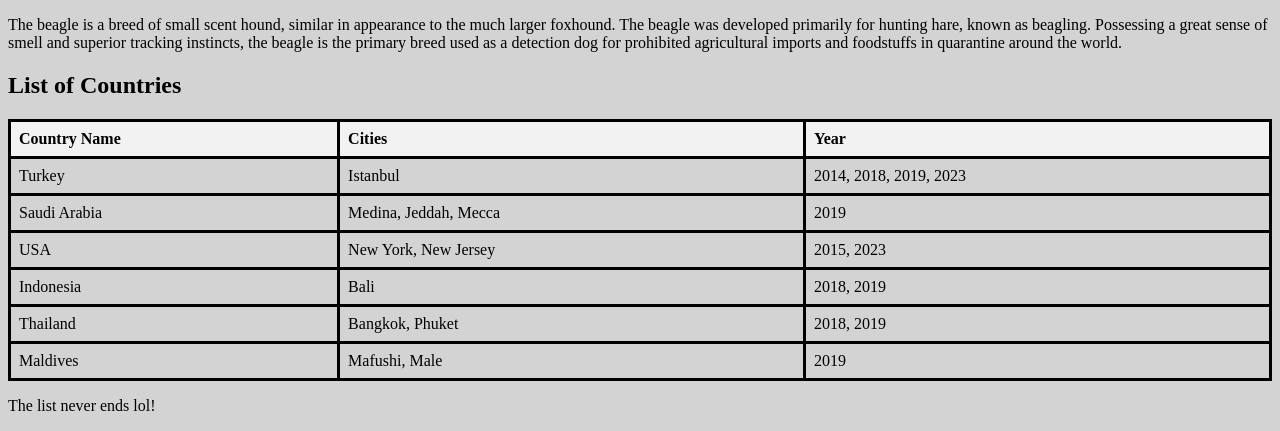
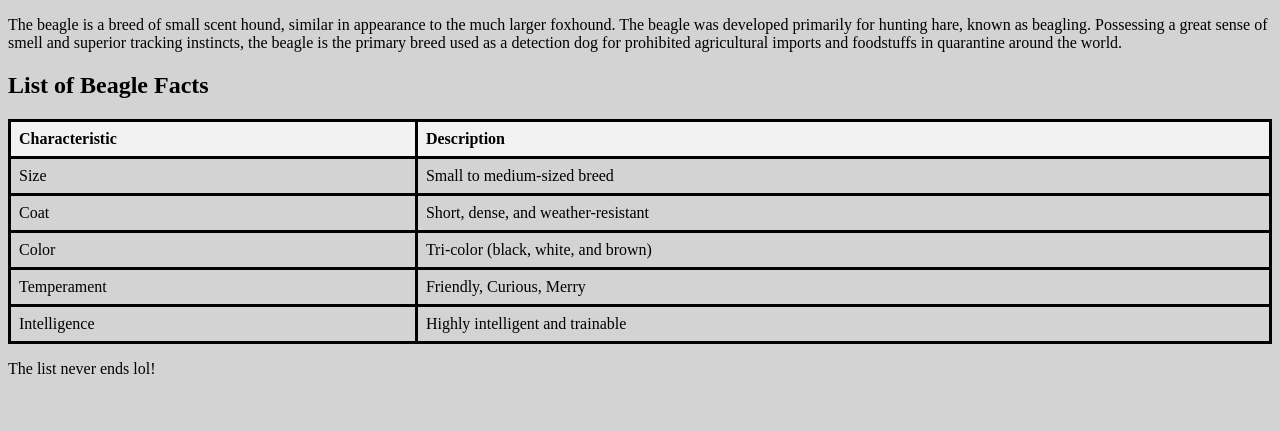
Before and after one commit to sbeih97/class-3, a plain HTML site: page index.html in a window 1280 px wide. Shown: the part 607-1038 px from the top of the page. After the commit the page ends 1001 px from the top, so only its background shows below. Drawn offline with Linux system fonts and the light colour scheme.

Commit message:
Change the table data to be about beagles

```diff
--- a/index.html
+++ b/index.html
@@ -40,44 +40,34 @@
       foodstuffs in quarantine around the world.</p>
   </article>
 
-  <h2>List of Countries</h2>
+  <h2>List of Beagle Facts</h2>
   <table style="width:100%">
     <tr>
-      <th>Country Name</th>
-      <th>Cities</th>
-      <th>Year</th>
+      <th>Characteristic</th>
+      <th>Description</th>
     </tr>
     <tr>
-      <td>Turkey</td>
-      <td>Istanbul</td>
-      <td>2014, 2018, 2019, 2023</td>
+      <td>Size</td>
+      <td>Small to medium-sized breed</td>
     </tr>
     <tr>
-      <td>Saudi Arabia</td>
-      <td>Medina, Jeddah, Mecca</td>
-      <td>2019</td>
+      <td>Coat</td>
+      <td>Short, dense, and weather-resistant</td>
     </tr>
     <tr>
-      <td>USA</td>
-      <td>New York, New Jersey</td>
-      <td>2015, 2023</td>
+      <td>Color</td>
+      <td>Tri-color (black, white, and brown)</td>
     </tr>
     <tr>
-      <td>Indonesia</td>
-      <td>Bali</td>
-      <td>2018, 2019</td>
+      <td>Temperament</td>
+      <td>Friendly, Curious, Merry</td>
     </tr>
     <tr>
-      <td>Thailand</td>
-      <td>Bangkok, Phuket</td>
-      <td>2018, 2019</td>
-    </tr>
-    <tr>
-      <td>Maldives</td>
-      <td>Mafushi, Male</td>
-      <td>2019</td>
+      <td>Intelligence</td>
+      <td>Highly intelligent and trainable</td>
     </tr>
   </table>
+
 
   <p>The list never ends lol!</p>
 </body>
```
